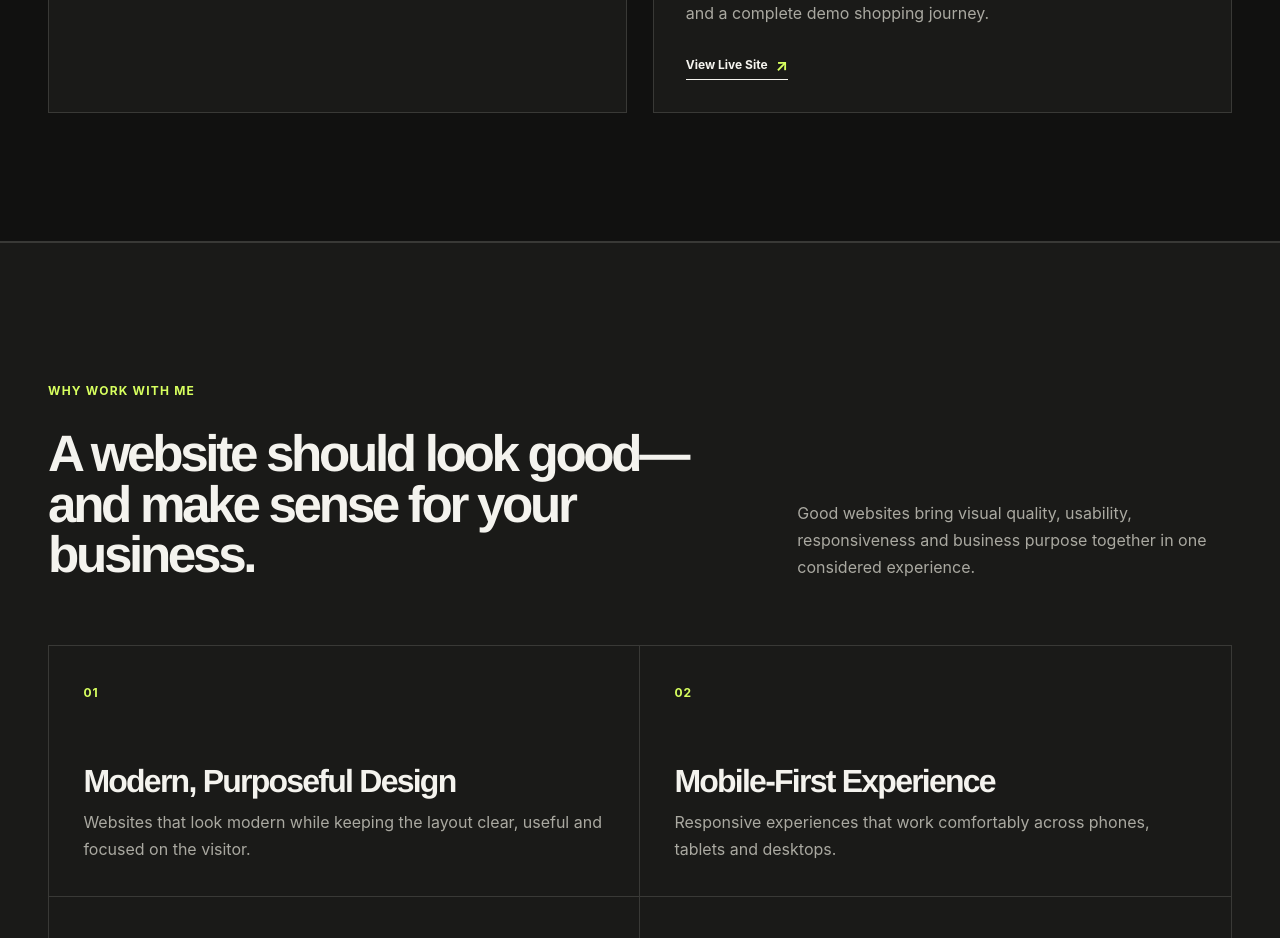
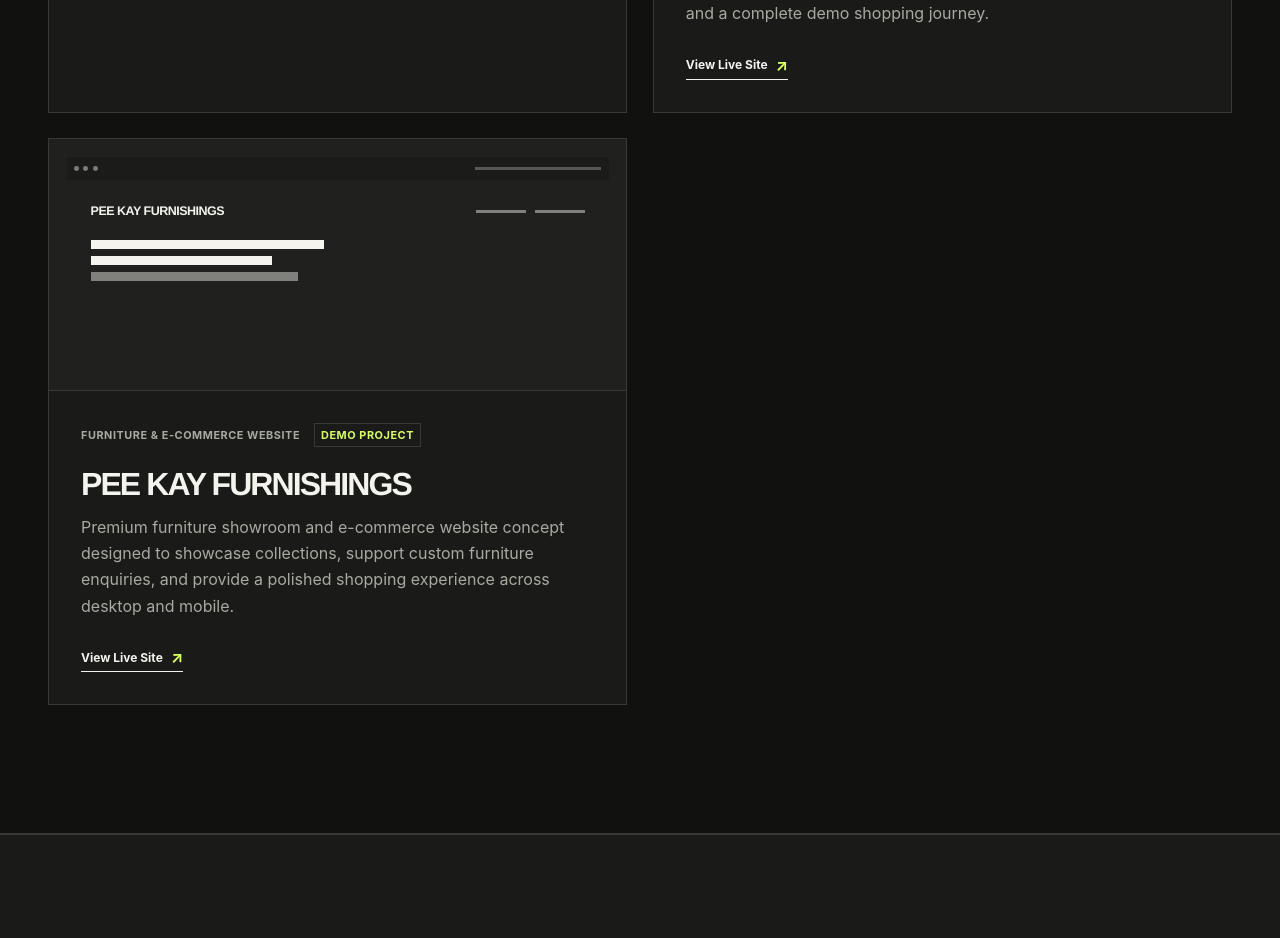
Before and after one commit to ansarishahadatmd786786-debug/shahadat-portfolio, a React (Vite) app: page / in a window 1280 px wide. Shown: the part 6520-7458 px from the top of the page. Built offline with nearby package versions, Linux system fonts and the light colour scheme.

Commit message:
Add Pee Kay Furnishings portfolio project

```diff
--- a/src/sections/Projects.jsx
+++ b/src/sections/Projects.jsx
@@ -57,6 +57,13 @@ const projects = [
     description: 'Premium photography studio website concept featuring immersive 3D visuals, service discovery, booking flows, gallery experiences, and a complete demo shopping journey.',
     url: 'https://premium-3d-photography-website.vercel.app/',
   },
+    {
+    name: 'PEE KAY FURNISHINGS',
+    category: 'Furniture & E-commerce Website',
+    theme: 'furniture',
+    description: 'Premium furniture showroom and e-commerce website concept designed to showcase collections, support custom furniture enquiries, and provide a polished shopping experience across desktop and mobile.',
+    url: 'https://premium-3d-furniture-demo.vercel.app/',
+  },
 ]
 
 function ProjectPreview({ name, theme, image }) {
```
